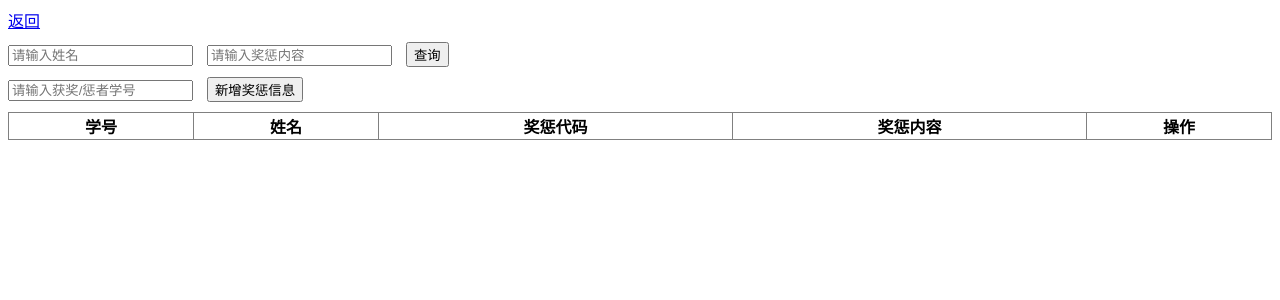
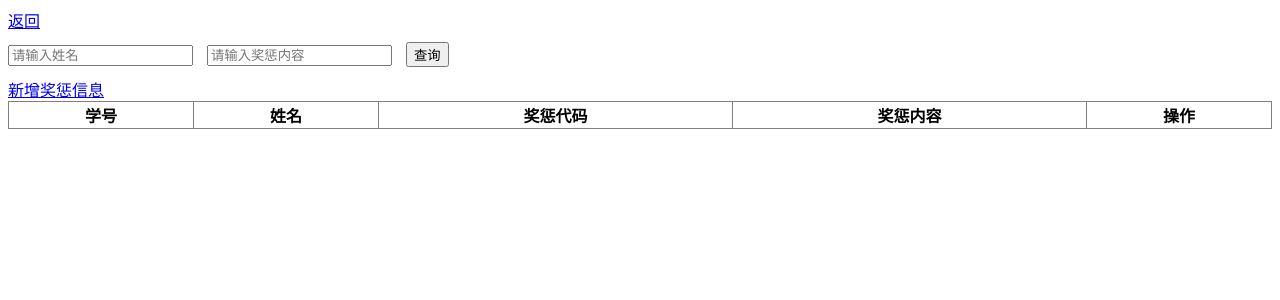
Before and after one commit to Sangber/DB2024, a Django app: template source/python_django_web/templates/sa/index.html in a window 1280 px wide. Shown: the top 300 px of the page. Run offline with Django 5.2, Linux system fonts and the light colour scheme; the template is opened without the code that fills it, so the values that code supplies are empty.

Commit message:
更新了新增奖惩信息的按键

```diff
--- a/source/python_django_web/templates/sa/index.html
+++ b/source/python_django_web/templates/sa/index.html
@@ -11,11 +11,7 @@
     <input name="aname" placeholder="请输入奖惩内容" value="{{ aname }}" style="margin-right: 10px"/>
     <button type="submit">查询</button>
 </form>
-
-<form action="../sa/add" style="margin: 10px 0">
-    <input name="sid" placeholder="请输入获奖/惩者学号" value="{{ sid }}" style="margin-right: 10px"/>
-    <button type="submit">新增奖惩信息</button>
-</form>
+<a href="../sa/add">新增奖惩信息</a>
 <table border="1px" width="100%" style="border-collapse: collapse;">
     <tr>
         <th>学号</th>
```
